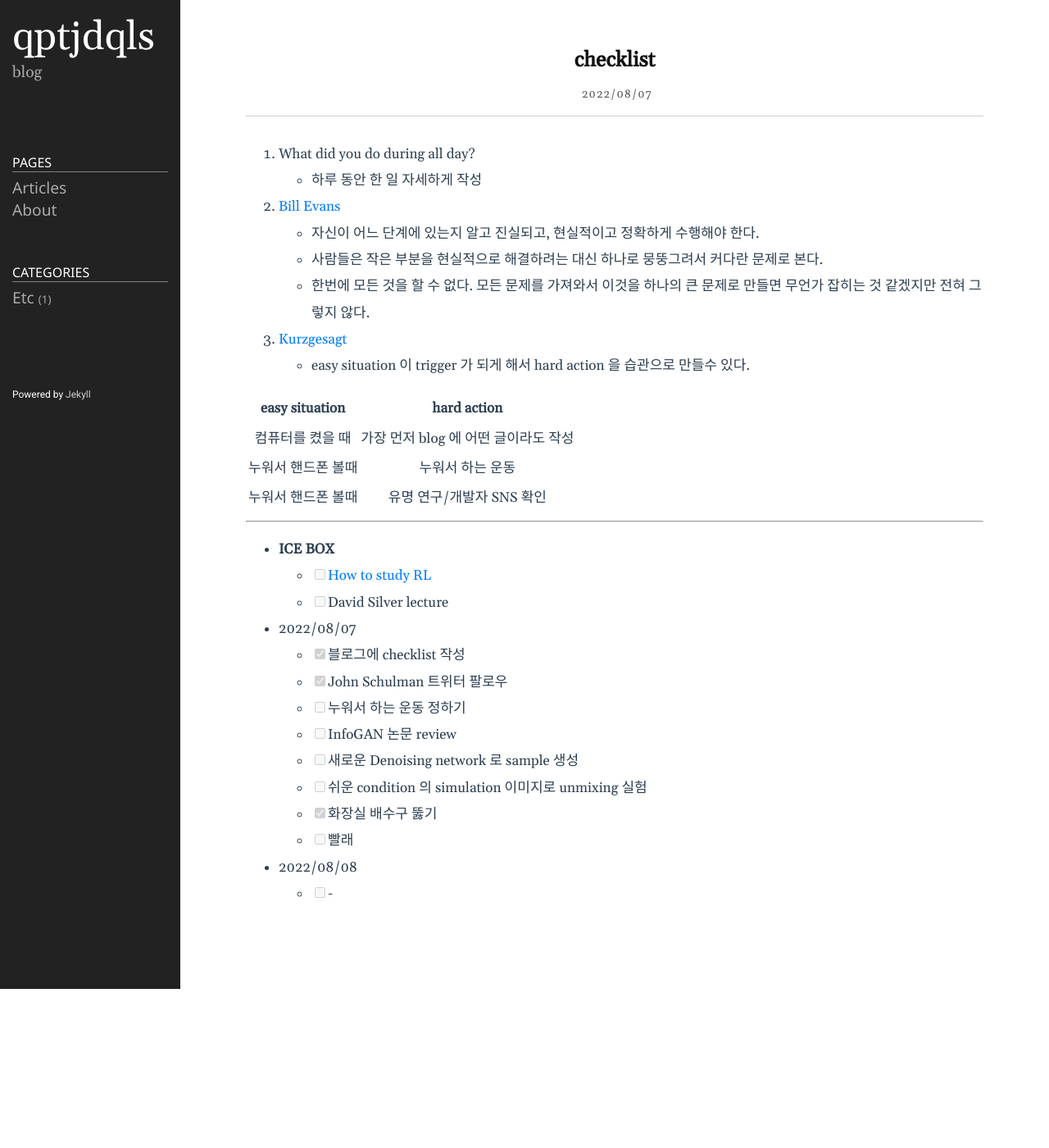
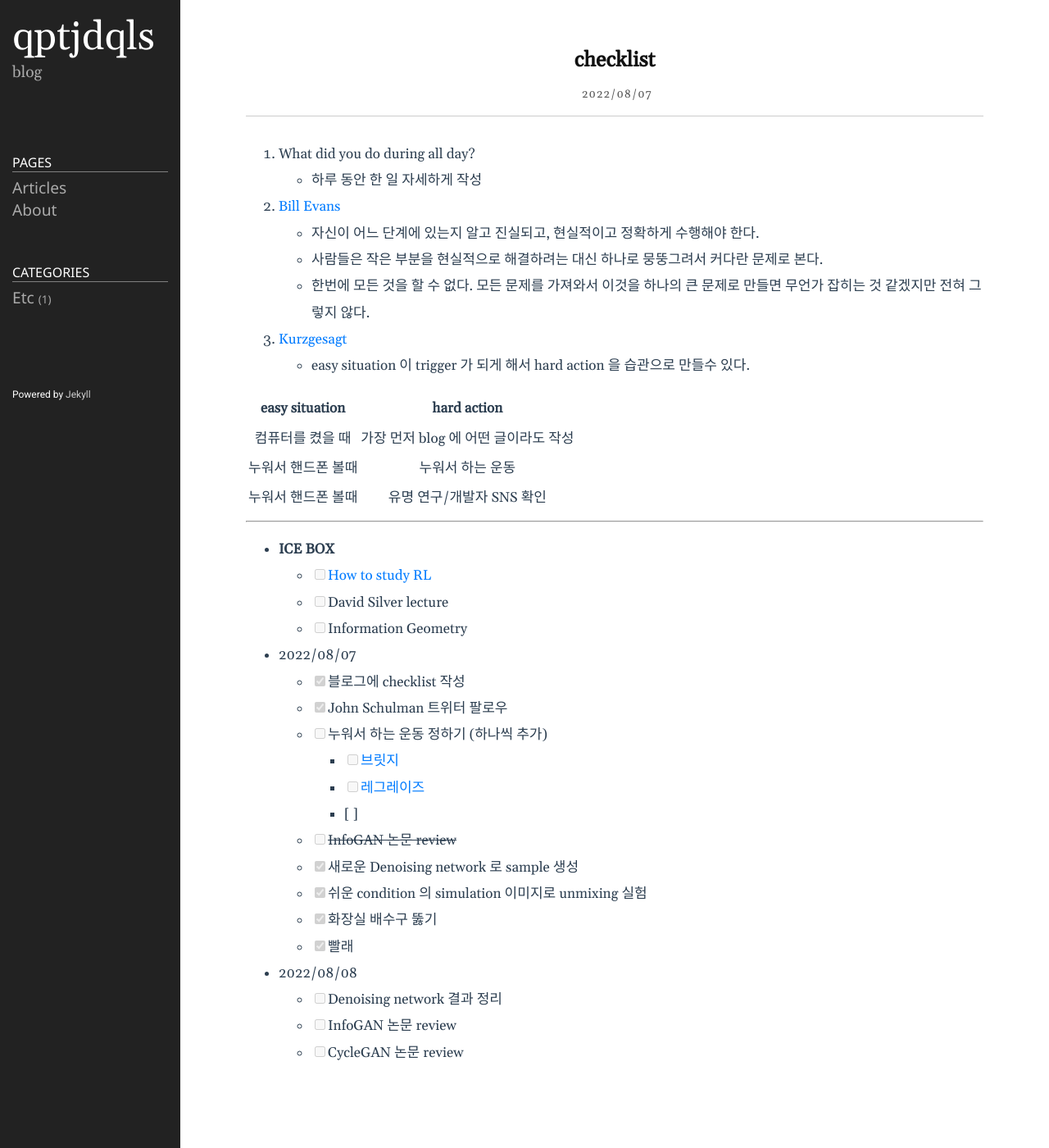
Before and after one commit to qptjdqls/qptjdqls.github.io, a Jekyll site: the page built from _posts/2022-08-07-checklist.md, in a window 1280 px wide. Shown: the whole page at 82% size. Built offline with Jekyll 4.4.1, drawn with Linux system fonts in a browser that asks for light colours; before the commit the page ends 1206 px from its top, so only the background shows below that.

Commit message:
Update 2022-08-07-checklist.md

```diff
--- a/_posts/2022-08-07-checklist.md
+++ b/_posts/2022-08-07-checklist.md
@@ -26,15 +26,21 @@ categories: etc
 - **ICE BOX**
   - [ ] [How to study RL](https://github.com/reinforcement-learning-kr/how_to_study_rl)
   - [ ] David Silver lecture
+  - [ ] Information Geometry
 
 - 2022/08/07
   - [x] 블로그에 checklist 작성
   - [x] John Schulman 트위터 팔로우
-  - [ ] 누워서 하는 운동 정하기
+  - [ ] 누워서 하는 운동 정하기 (하나씩 추가)
+    - [ ] [브릿지](https://brunch.co.kr/@tenbody/1486)
+    - [ ] [레그레이즈](https://brunch.co.kr/@tenbody/1486)
+    - [ ]
+  - [ ] ~~InfoGAN 논문 review~~
+  - [x] 새로운 Denoising network 로 sample 생성
+  - [x] 쉬운 condition 의 simulation 이미지로 unmixing 실험
+  - [x] 화장실 배수구 뚫기
+  - [x] 빨래
+- 2022/08/08
+  - [ ] Denoising network 결과 정리
   - [ ] InfoGAN 논문 review
-  - [ ] 새로운 Denoising network 로 sample 생성
-  - [ ] 쉬운 condition 의 simulation 이미지로 unmixing 실험
-  - [x] 화장실 배수구 뚫기
-  - [ ] 빨래
-- 2022/08/08
-  - [ ] -
+  - [ ] CycleGAN 논문 review
```
